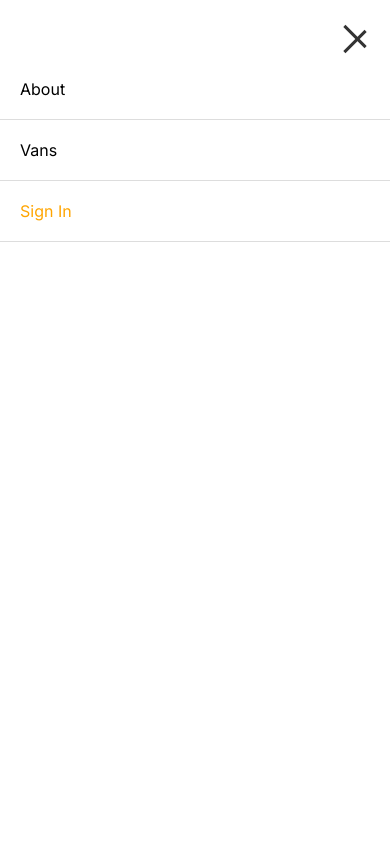
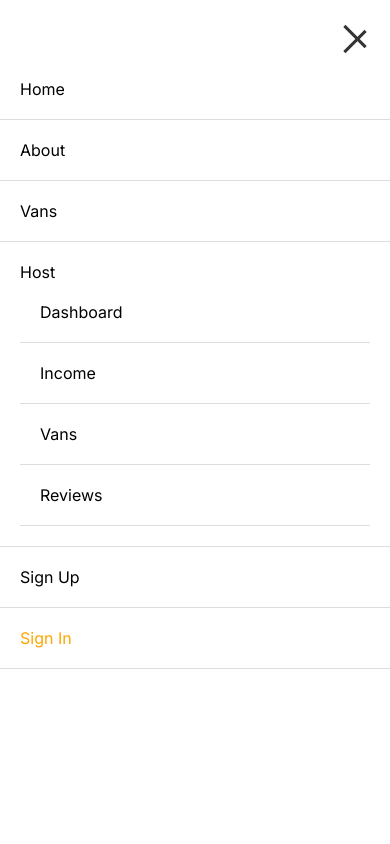
Before and after one commit to SlinkyCollins/Van-Life, a React (Vite) app: page / in a window 390 px wide. Both pictures are taken after a click on the button 355 px from the left and 38 px from the top of the page. Shown: the top 844 px of the page. Built offline with nearby package versions, Linux system fonts and the light colour scheme.

Commit message:
mobile menu navbar styling in progress

```diff
--- a/src/components/HamburgerMenu.jsx
+++ b/src/components/HamburgerMenu.jsx
@@ -1,6 +1,6 @@
 import React, { useState } from 'react';
 import './HamburgerMenu.css'; // Import CSS for styling (create this file)
-import { Link, NavLink } from "react-router-dom";
+import { NavLink } from "react-router-dom";
 
 const HamburgerMenu = () => {
     const [isOpen, setIsOpen] = useState(false);
@@ -19,28 +19,100 @@ const HamburgerMenu = () => {
             <ul className={`menu ${isOpen ? 'open' : 'close'}`}>
                 <li>
                     <NavLink
+                        to="/"
+                        style={{ textDecoration: 'none', color: "#000" }}
+                    >
+                        Home
+                    </NavLink>
+                </li>
+                <li>
+                    <NavLink
                         to="/about"
-                style={{textDecoration: 'none', color: "#000"}}
+                        style={{ textDecoration: 'none', color: "#000" }}
                     >
                         About
-                </NavLink></li>
+                    </NavLink>
+                </li>
                 <li>
                     <NavLink
                         to="/vans"
-                style={{textDecoration: 'none', color: "#000"}}
+                        style={{ textDecoration: 'none', color: "#000" }}
                     >
                         Vans
                     </NavLink>
                 </li>
                 <li>
                     <NavLink
+                        to="/host"
+                        style={{
+                            textDecoration: 'none',
+                            color: "#000"
+                        }}
+                    >
+                        Host
+                    </NavLink>
+                    <ul>
+                        <li style={{listStyle: "none"}}>
+                            <NavLink to="/host"
+                            style={{
+                                textDecoration: 'none',
+                                color: "#000"
+                            }}
+                            >
+                                Dashboard
+                            </NavLink>
+                        </li>
+                        <li style={{listStyle: "none"}}>
+                            <NavLink
+                                to="/host/income"
+                                style={{
+                                    textDecoration: 'none',
+                                    color: "#000"
+                                }}
+                                >
+                                Income
+                            </NavLink>
+                        </li>
+                        <li style={{listStyle: "none"}}>
+                            <NavLink
+                                to="listedvans"
+                                style={{
+                                    textDecoration: 'none',
+                                    color: "#000"
+                                }}
+                                >
+                                Vans
+                            </NavLink>
+                        </li>
+                        <li style={{listStyle: "none"}}>
+                            <NavLink
+                                to="/host/reviews"
+                                style={{
+                                    textDecoration: 'none',
+                                    color: "#000"
+                                }}
+                                >
+                                Reviews
+                            </NavLink>
+                        </li>
+                    </ul>
+                </li>
+                <li>
+                    <NavLink
+                        to="/signup"
+                        style={{ textDecoration: 'none', color: "#000" }}
+                    >
+                        Sign Up
+                    </NavLink>
+                </li>
+                <li>
+                    <NavLink
                         to="/signin"
-                style={{textDecoration: 'none', color: "orange"}}
+                        style={{ textDecoration: 'none', color: "orange" }}
                     >
                         Sign In
                     </NavLink>
                 </li>
-                {/* Add more menu items as needed */}
             </ul>
         </div>
     );
--- a/src/index.css
+++ b/src/index.css
@@ -96,16 +96,16 @@ button {
 
 /* Desktops, large screens */
 @media (min-width: 1025px) and (max-width: 1200.99px) {
-  /* body {
+  body {
     background-color: yellow;
-  } */
+  }
 }
 
 /* Small screens, laptops */
 @media (min-width: 769px) and (max-width: 1024.99px) {
-  /* body {
+  body {
     background-color: green;
-  } */
+  }
 }
 
 /* Ipads, Tablets */
```
Lines whose indentation alone changed are shown as unchanged.
